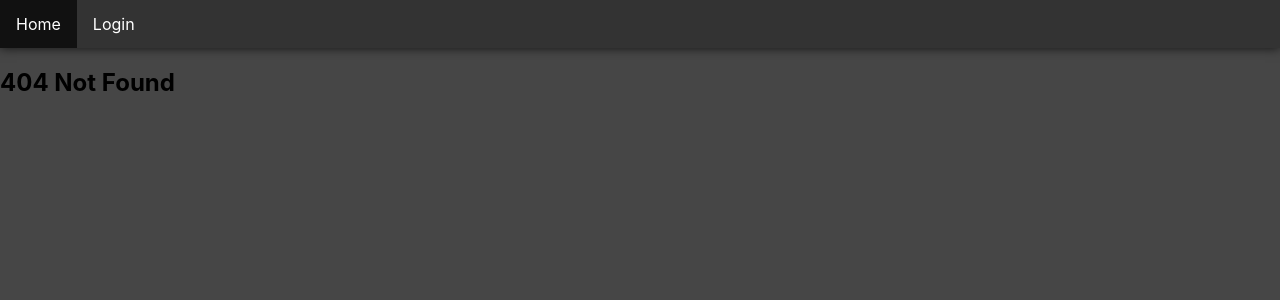
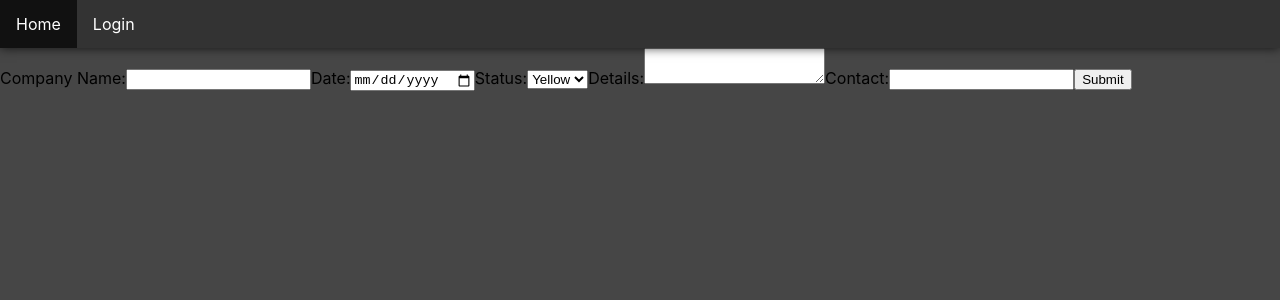
Before and after one commit to Leopold2020/CRM, a React (Create React App) app in the folder crm/: page /create-item in a window 1280 px wide. Before the commit this address had no page. Shown: the top 300 px of the page. Built offline with nearby package versions, Linux system fonts and the light colour scheme.

Commit message:
Made createitem and cleaned up

```diff
--- a/crm/src/App.js
+++ b/crm/src/App.js
@@ -6,6 +6,7 @@ import "./Pages/Home.js";
 import Login from "./Pages/Login.js";
 import Home from "./Pages/Home.js";
 import Header from "./Components/Header.js";
+import CreateItem from "./Pages/CreateItem.js";
 import EditItem from "./Pages/EditItem.js";
 const helmetContext = {};
 
@@ -18,6 +19,7 @@ function App() {
           <Route index element={<Home />} />
           <Route path="login" element={<Login />} />
           <Route path="edit-item" element={<EditItem />} />
+          <Route path="create-item" element={<CreateItem />} />
           <Route path="*" element={<h2>404 Not Found</h2>} />
         </Routes>
       </BrowserRouter>
--- a/crm/src/Components/Item.js
+++ b/crm/src/Components/Item.js
@@ -1,15 +1,17 @@
 import "./Item.css";
+import EditItem from "../Pages/EditItem";
 
 function Item(props) {
   return (
     <>
-        <div className="dropdown">
-          <div className="company-name">{props.data.company}</div>
-          <div className="dropdown-content">
+      <div className="dropdown">
+        <div className="company-name">{props.data.company}</div>
+        <div className="dropdown-content">
           <div className="desc">{props.data.details}</div>
           <div className="desc">{props.data.contact}</div>
-          </div>
+          <EditItem data={props.data} />
         </div>
+      </div>
 
       <div className="date">{props.data.date}</div>
       <div
@@ -28,8 +30,6 @@ function Item(props) {
       />
       <div className="details">{props.data.details}</div>
       <div className="contact">{props.data.contact}</div>
-
-
     </>
   );
 }
--- a/crm/src/Pages/CreateCustomer.js
+++ b/crm/src/Pages/CreateItem.js
@@ -1,4 +1,6 @@
-function CreateCustomer() {
+import "./EditItem.css";
+
+function CreateItem() {
   const handleSubmit = async (e) => {
     e.preventDefault();
     const data = new FormData(e.target);
@@ -7,7 +9,7 @@ function CreateCustomer() {
     const status = data.get("status");
     const details = data.get("details");
     const contact = data.get("contact");
-    await fetch("http://localhost:5000/create-customer", {
+    await fetch("http://localhost:5000/create-item", {
       method: "POST",
       headers: {
         "Content-Type": "application/json",
@@ -49,4 +51,4 @@ function CreateCustomer() {
   );
 }
 
-export default CreateCustomer;
+export default CreateItem;
--- a/crm/src/Pages/EditItem.js
+++ b/crm/src/Pages/EditItem.js
@@ -1,9 +1,52 @@
-import './EditItem.css';
+import "./EditItem.css";
 
-function EditItem() {
-  return(
-    <></>
-  )
+function EditItem(props) {
+  const handleSubmit = async (e) => {
+    e.preventDefault();
+    const data = new FormData(e.target);
+    const company = data.get("company");
+    const date = data.get("date");
+    const status = data.get("status");
+    const details = data.get("details");
+    const contact = data.get("contact");
+    await fetch("http://localhost:5000/edit-item", {
+      method: "POST",
+      headers: {
+        "Content-Type": "application/json",
+      },
+      body: JSON.stringify({ company, date, status, details, contact }),
+    });
+    return await response.json();
+  };
+  return (
+    <form onSubmit={handleSubmit}>
+      <label>
+        Company Name:
+        <input type="text" name="company" defaultValue={props.data.company} />
+      </label>
+      <label>
+        Date:
+        <input type="date" name="date" defaultValue={props.data.date} />
+      </label>
+      <label>
+        Status:
+        <select name="status" defaultValue={props.data.status}>
+          <option value="yellow">Yellow</option>
+          <option value="green">Green</option>
+          <option value="red">Red</option>
+        </select>
+      </label>
+      <label>
+        Details:
+        <textarea name="details" defaultValue={props.data.details} />
+      </label>
+      <label>
+        Contact:
+        <input type="text" name="contact" defaultValue={props.data.contact} />
+      </label>
+      <input type="submit" value="Submit" />
+    </form>
+  );
 }
 
 export default EditItem;
--- a/crm/src/Pages/Home.js
+++ b/crm/src/Pages/Home.js
@@ -1,7 +1,7 @@
 import "./Home.css";
 import { useNavigate } from "react-router-dom";
 import { useState } from "react";
-import CreateCustomer from "./CreateCustomer";
+import CreateItem from "./CreateItem";
 import Item from "../Components/Item";
 
 function Home() {
```
